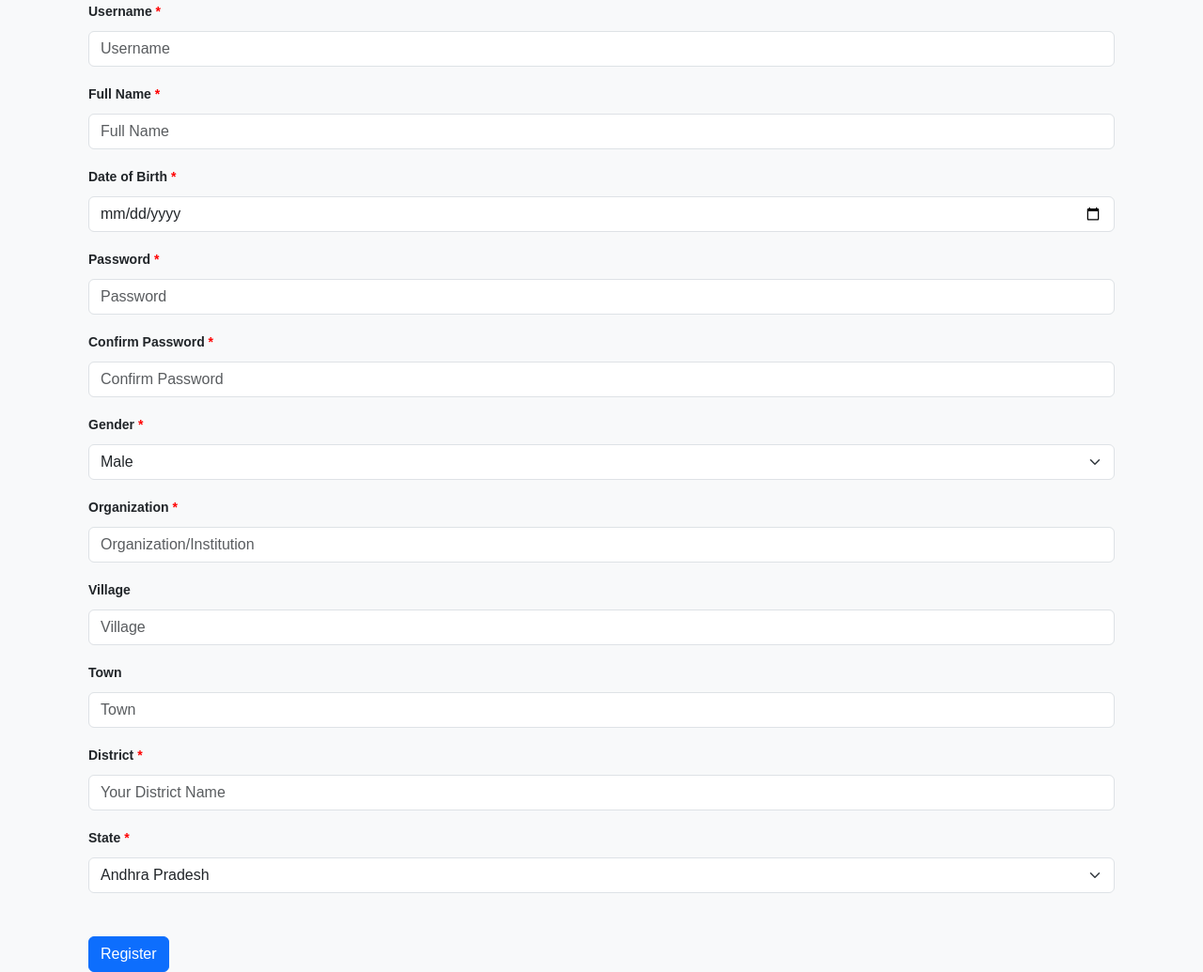
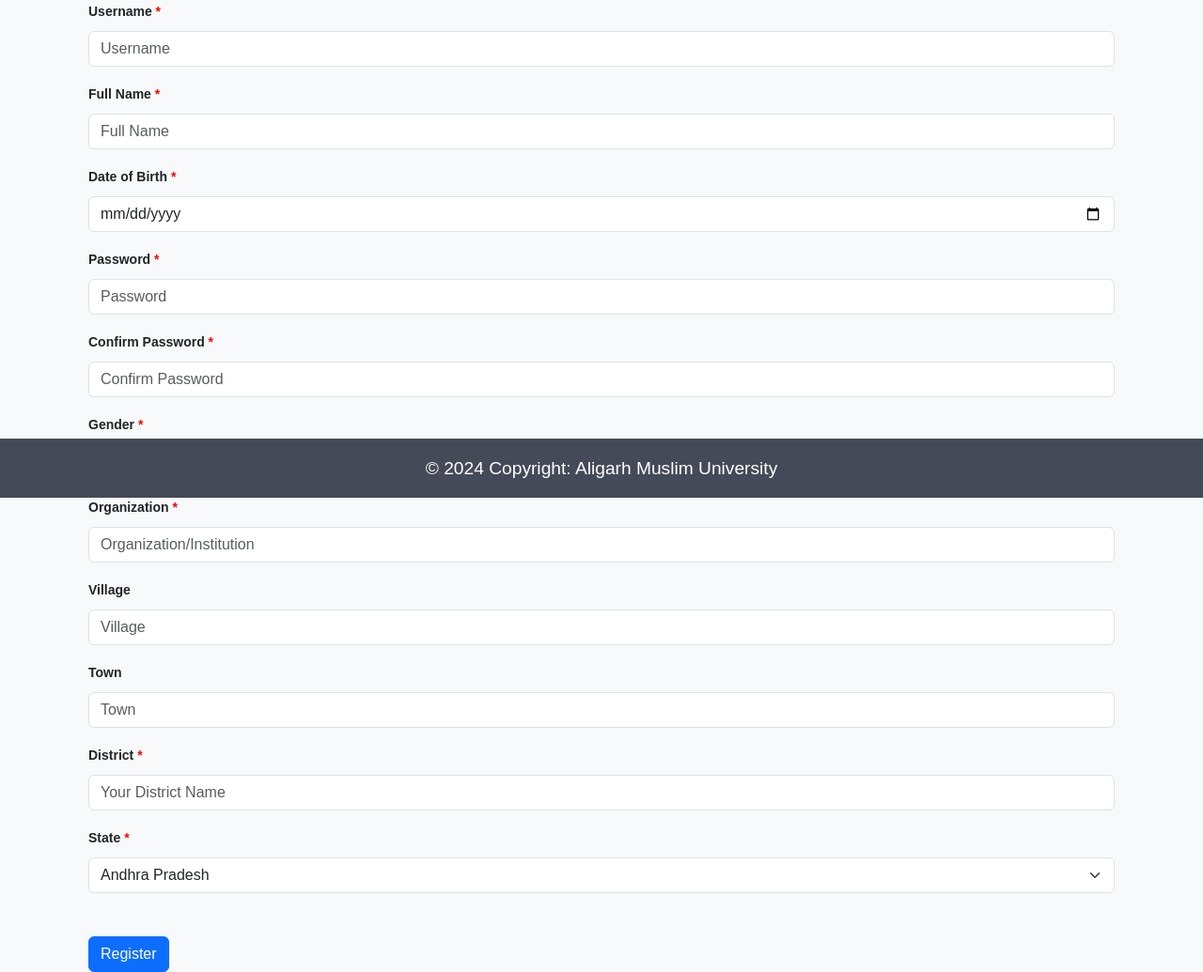
Before and after one commit to exc33ded/Dr-Recorder, a Flask app: page /register in a window 1280 px wide. Shown: the part 270-1305 px from the top of the page at 94% size. Run offline with Flask 3, Linux system fonts and the light colour scheme; parts of the project's set-up code (start-up, migrations or seed data) failed here and were passed over; some libraries are stand-ins or nearby versions.

Commit message:
added footer to every pages

```diff
--- a/templates/footer.html
+++ b/templates/footer.html
@@ -9,6 +9,10 @@
             background-color: #444a57;
             color: white;
             padding: 20px 0;
+            position: fixed;
+            left: 0;
+            bottom: 0;
+            width: 100%;
         }
 
         .footer .container {
--- a/templates/index.html
+++ b/templates/index.html
@@ -225,3 +225,4 @@
   {% endblock %}
 </body>
 </html>
+{% include "footer.html" %}
--- a/templates/login.html
+++ b/templates/login.html
@@ -35,3 +35,4 @@
     <script src="https://cdn.jsdelivr.net/npm/bootstrap@5.3.3/dist/js/bootstrap.bundle.min.js"></script>
 </body>
 </html>
+{% include "footer.html" %}
--- a/templates/register.html
+++ b/templates/register.html
@@ -102,3 +102,4 @@
   <script src="https://cdn.jsdelivr.net/npm/bootstrap@5.3.3/dist/js/bootstrap.bundle.min.js"></script>
 </body>
 </html>
+{% include "footer.html" %}
```
